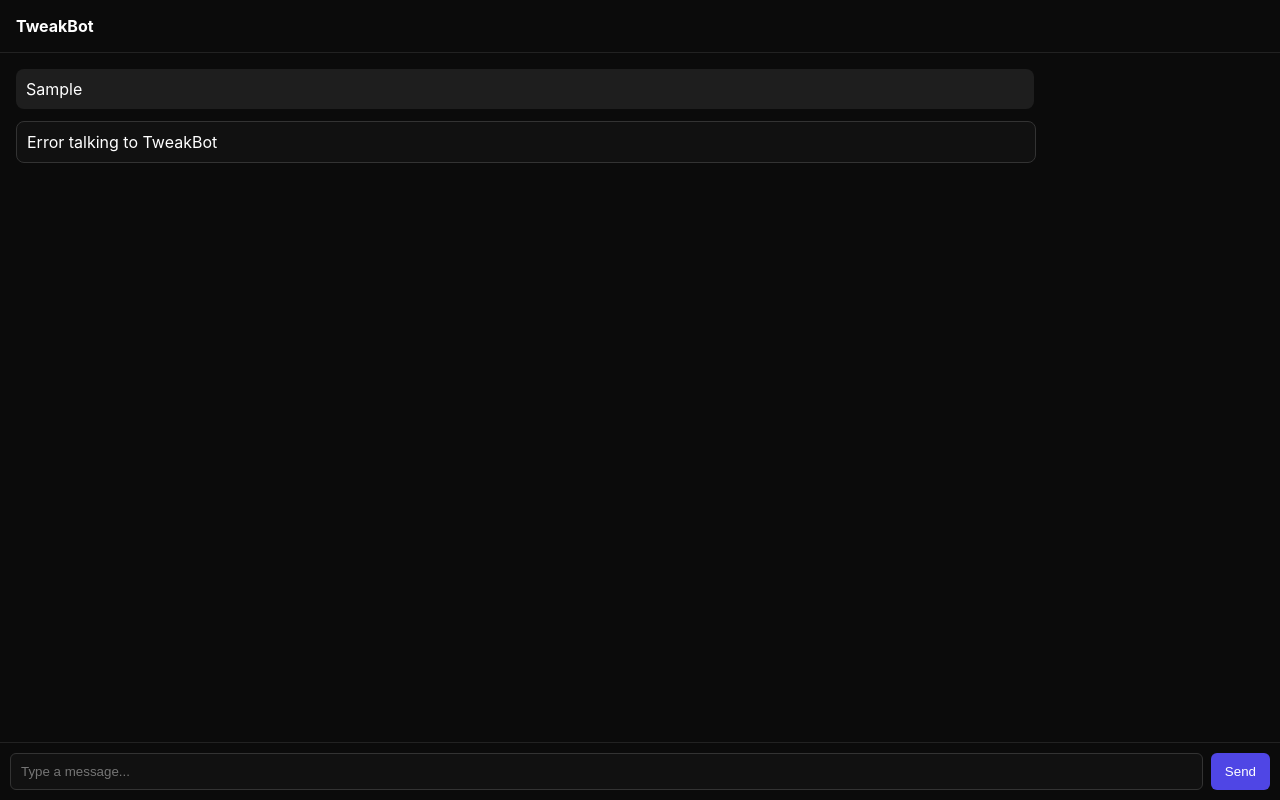
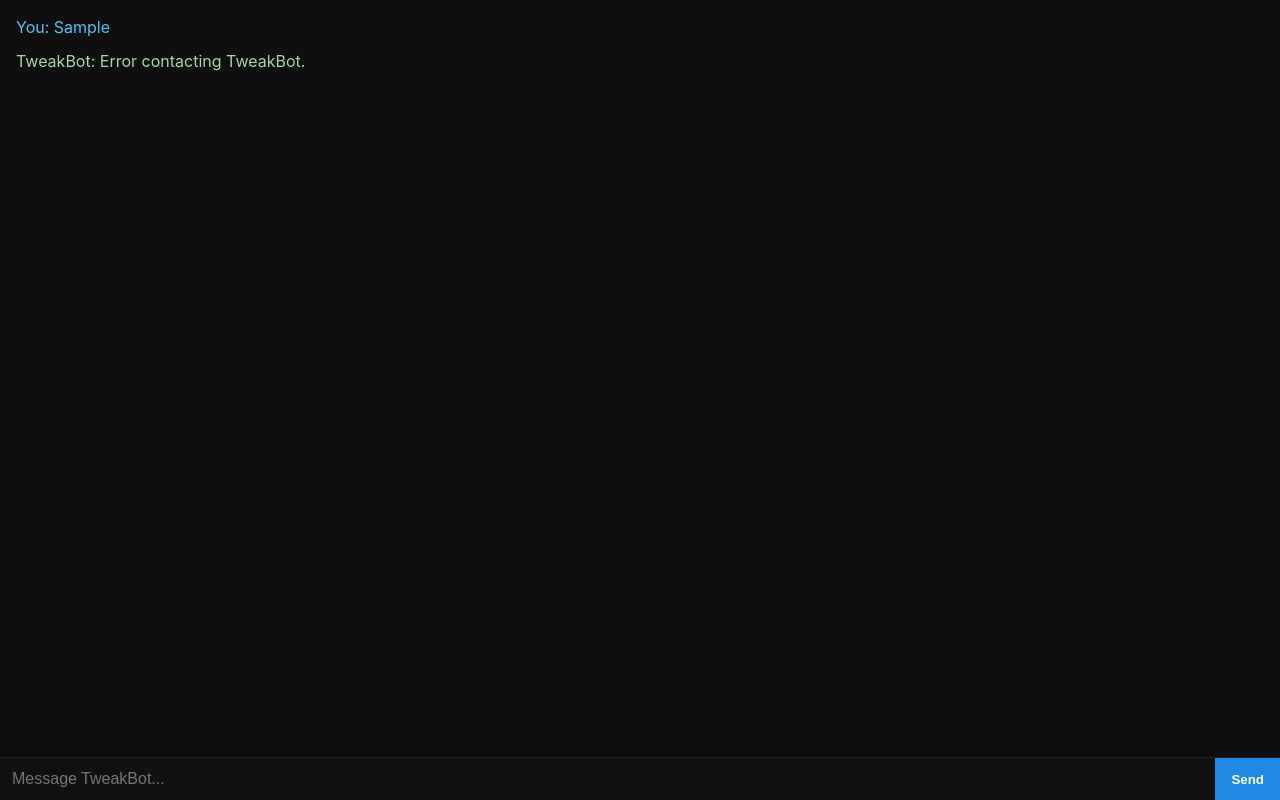
Before and after one commit to johnblick187-a11y/Fuckyou, a website: page public/index.html in a window 1280 px wide. Both pictures are taken after typing "Sample" into the empty fields and a click on the button "Send". Drawn offline with Linux system fonts and the light colour scheme; no server answers.

Commit message:
Update index.html

```diff
--- a/public/index.html
+++ b/public/index.html
@@ -2,24 +2,17 @@
 <html lang="en">
 <head>
   <meta charset="UTF-8" />
-  <meta name="viewport" content="width=device-width, initial-scale=1.0"/>
   <title>TweakBot</title>
-
+  <meta name="viewport" content="width=device-width, initial-scale=1.0" />
   <style>
     body {
       margin: 0;
-      font-family: -apple-system, BlinkMacSystemFont;
-      background: #0b0b0b;
-      color: white;
+      font-family: -apple-system, BlinkMacSystemFont, sans-serif;
+      background: #0f0f0f;
+      color: #fff;
       display: flex;
       flex-direction: column;
       height: 100vh;
-    }
-
-    header {
-      padding: 16px;
-      font-weight: bold;
-      border-bottom: 1px solid #222;
     }
 
     #chat {
@@ -30,99 +23,112 @@
 
     .msg {
       margin-bottom: 12px;
-      padding: 10px;
-      border-radius: 8px;
-      max-width: 80%;
+      line-height: 1.4;
     }
 
     .user {
-      background: #1e1e1e;
-      align-self: flex-end;
+      color: #4fc3f7;
     }
 
-    .ai {
-      background: #111;
-      border: 1px solid #333;
-      align-self: flex-start;
+    .bot {
+      color: #a5d6a7;
     }
 
     #inputBar {
       display: flex;
-      padding: 10px;
       border-top: 1px solid #222;
     }
 
     input {
       flex: 1;
-      padding: 10px;
+      padding: 12px;
+      border: none;
+      outline: none;
       background: #111;
-      border: 1px solid #333;
-      color: white;
-      border-radius: 6px;
+      color: #fff;
+      font-size: 16px;
     }
 
     button {
-      margin-left: 8px;
-      padding: 10px 14px;
-      background: #4f46e5;
+      padding: 12px 16px;
       border: none;
-      border-radius: 6px;
-      color: white;
+      background: #1e88e5;
+      color: #fff;
+      font-weight: bold;
+      cursor: pointer;
+    }
+
+    button:hover {
+      background: #1565c0;
     }
   </style>
 </head>
-
 <body>
-
-<header>TweakBot</header>
 
   <div id="chat"></div>
 
   <div id="inputBar">
-  <input id="msg" placeholder="Type a message..." onkeydown="if(event.key==='Enter') send()" />
-  <button onclick="send()">Send</button>
+    <input id="input" placeholder="Message TweakBot..." />
+    <button onclick="handleSend()">Send</button>
   </div>
 
   <script>
-  const chat = document.getElementById("chat");
+    // ✅ Persistent session
+    let sessionId = localStorage.getItem("tweakbot_session");
 
-  // Generate or load a persistent session ID
-  let sessionId = localStorage.getItem("tweakbot_session");
     if (!sessionId) {
       sessionId = crypto.randomUUID();
       localStorage.setItem("tweakbot_session", sessionId);
     }
 
-  function addMessage(text, role) {
+    const chat = document.getElementById("chat");
+    const input = document.getElementById("input");
+
+    function addMessage(role, text) {
       const div = document.createElement("div");
       div.className = "msg " + role;
-    div.innerText = text;
+      div.textContent = (role === "user" ? "You: " : "TweakBot: ") + text;
       chat.appendChild(div);
       chat.scrollTop = chat.scrollHeight;
     }
 
-  async function send() {
-    const input = document.getElementById("msg");
+    async function sendMessage(message) {
+      const res = await fetch("/api/chat", {
+        method: "POST",
+        headers: {
+          "Content-Type": "application/json"
+        },
+        body: JSON.stringify({
+          message,
+          sessionId
+        })
+      });
+
+      const data = await res.json();
+      return data.reply;
+    }
+
+    async function handleSend() {
       const message = input.value.trim();
       if (!message) return;
 
-    addMessage(message, "user");
+      addMessage("user", message);
       input.value = "";
-    addMessage("...", "ai");
 
       try {
-      const res = await fetch("/api/chat", {
-        method: "POST",
-        headers: { "Content-Type": "application/json" },
-        body: JSON.stringify({ message, sessionId })
-      });
-
-      const data = await res.json();
-      chat.lastChild.innerText = data.reply || "No response";
+        const reply = await sendMessage(message);
+        addMessage("bot", reply);
       } catch (err) {
-      chat.lastChild.innerText = "Error talking to TweakBot";
+        addMessage("bot", "Error contacting TweakBot.");
       }
     }
+
+    // Enter key support
+    input.addEventListener("keydown", (e) => {
+      if (e.key === "Enter") {
+        handleSend();
+      }
+    });
   </script>
 
 </body>
```
Lines whose indentation alone changed are shown as unchanged.
